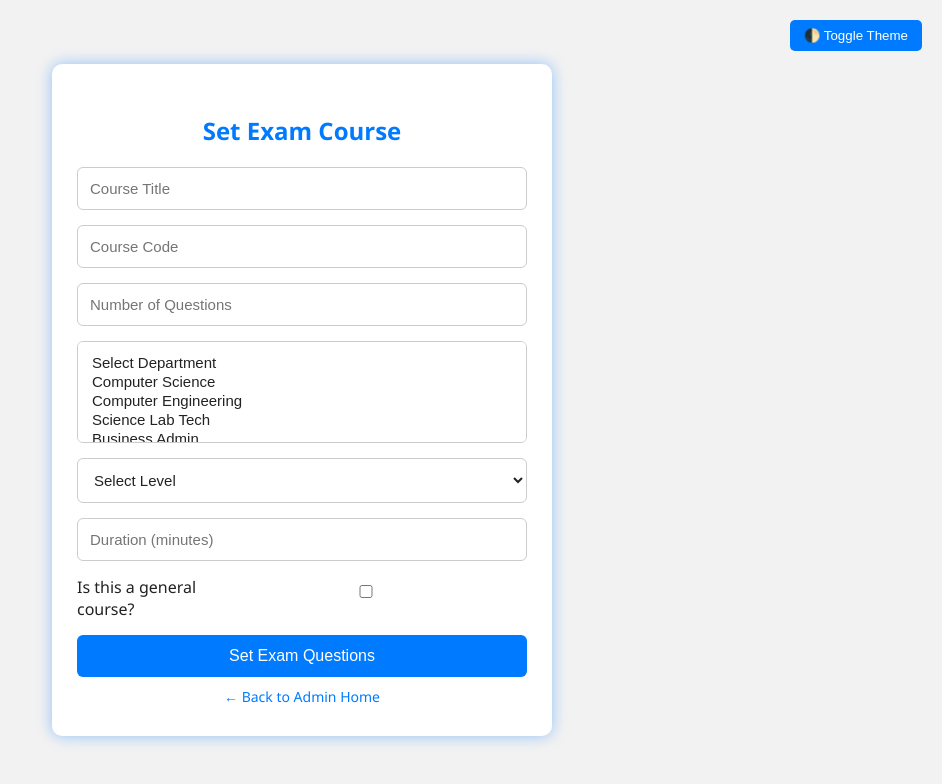
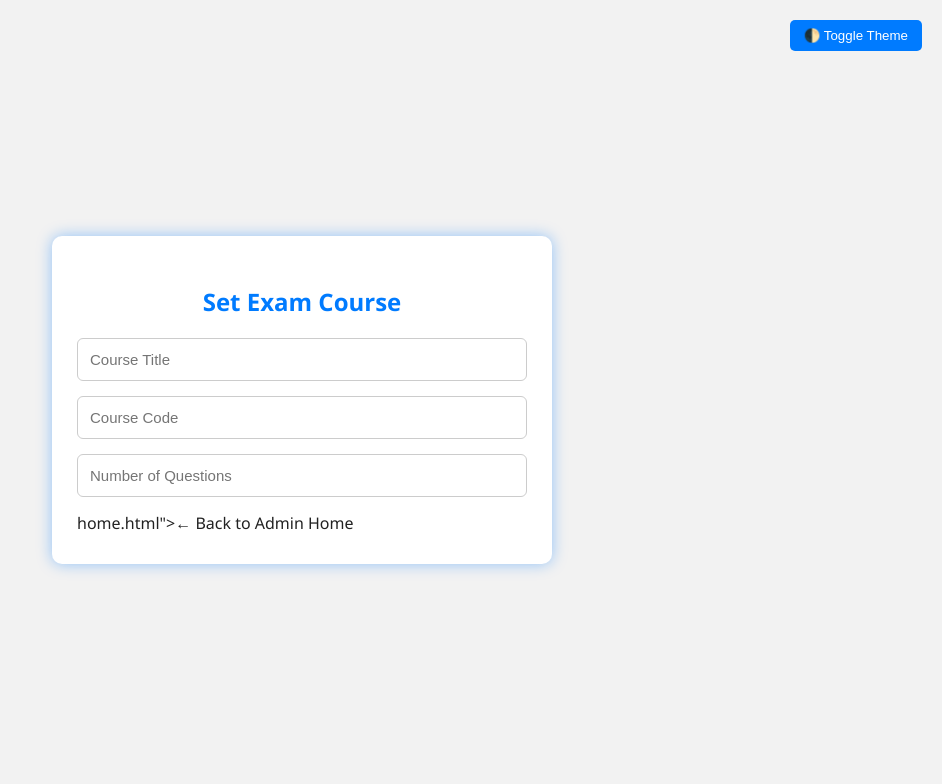
Before and after one commit to Popoeson/Cbt-system-, a website: page exam-settings.html in a window 1280 px wide. Shown: the whole page, without its empty margins (338-1280 px from the left). Drawn offline with Linux system fonts and the light colour scheme.

Commit message:
Update exam-settings.html

```diff
--- a/exam-settings.html
+++ b/exam-settings.html
@@ -155,37 +155,7 @@
     <input type="text" id="courseCode" placeholder="Course Code" required />
     <input type="number" id="numQuestions" placeholder="Number of Questions" required min="1" />
 
-    <select id="department" multiple required>
-      <option value="">Select Department</option>
-      <option value="Computer Science">Computer Science</option>
-      <option value="Computer Engineering">Computer Engineering</option>
-      <option value="Science Lab Tech">Science Lab Tech</option>
-      <option value="Business Admin">Business Admin</option>
-      <option value="Mass Communication">Mass Communication</option>
-      <option value="Estate Management">Estate Management</option>
-      <option value="Electrical Engineering">Electrical Engineering</option>
-      <option value="Computer Engineering">Computer Engineering</option>
-      <option value="Accountancy">Accountancy</option>
-      <option value="Medical Lab Tech">Medical Lab Tech</option>
-    </select>
-
-    <select id="level" required>
-      <option value="">Select Level</option>
-      <option value="ND1">ND1</option>
-      <option value="ND2">ND2</option>
-      <option value="HND1">HND1</option>
-      <option value="HND2">HND2</option>
-    </select>
-
-    <input type="number" id="duration" placeholder="Duration (minutes)" required min="1" />
-
-<div style="display: flex; justify-content: space-between; align-items: center; margin-bottom: 15px;">
-  <label for="isGeneral" style="margin: 0;">Is this a general course?</label>
-  <input type="checkbox" id="isGeneral" onchange="handleGeneralToggle()" />
-</div>
-
-    <button type="submit" id="submitBtn">Set Exam Questions</button>
-    <a class="back-home" href="admin-home.html">← Back to Admin Home</a>
+   home.html">← Back to Admin Home</a>
   </form>
 
   <script>
@@ -215,16 +185,20 @@
   const course = document.getElementById("course").value.trim();
   const courseCode = document.getElementById("courseCode").value.trim();
   const numQuestions = parseInt(document.getElementById("numQuestions").value.trim());
-    const department = document.getElementById("department").value.trim();
-    const level = document.getElementById("level").value.trim();
+  const rawDepartment = document.getElementById("department").value.trim();
+  const rawLevel = document.getElementById("level").value.trim();
   const duration = parseInt(document.getElementById("duration").value.trim());
   const isGeneral = document.getElementById("isGeneral").checked;
+
+  // Normalize inputs
+  const department = isGeneral ? null : rawDepartment.replace(/\s+/g, " ").toUpperCase();
+  const level = rawLevel.replace(/\s+/g, "").toUpperCase(); // Ensures ND2, HND1, etc.
 
   const examCourse = {
     course,
     courseCode,
     numQuestions,
-      department: isGeneral ? null : department,
+    department,
     level,
     duration,
     isGeneral
```
Lines whose indentation alone changed are shown as unchanged.
